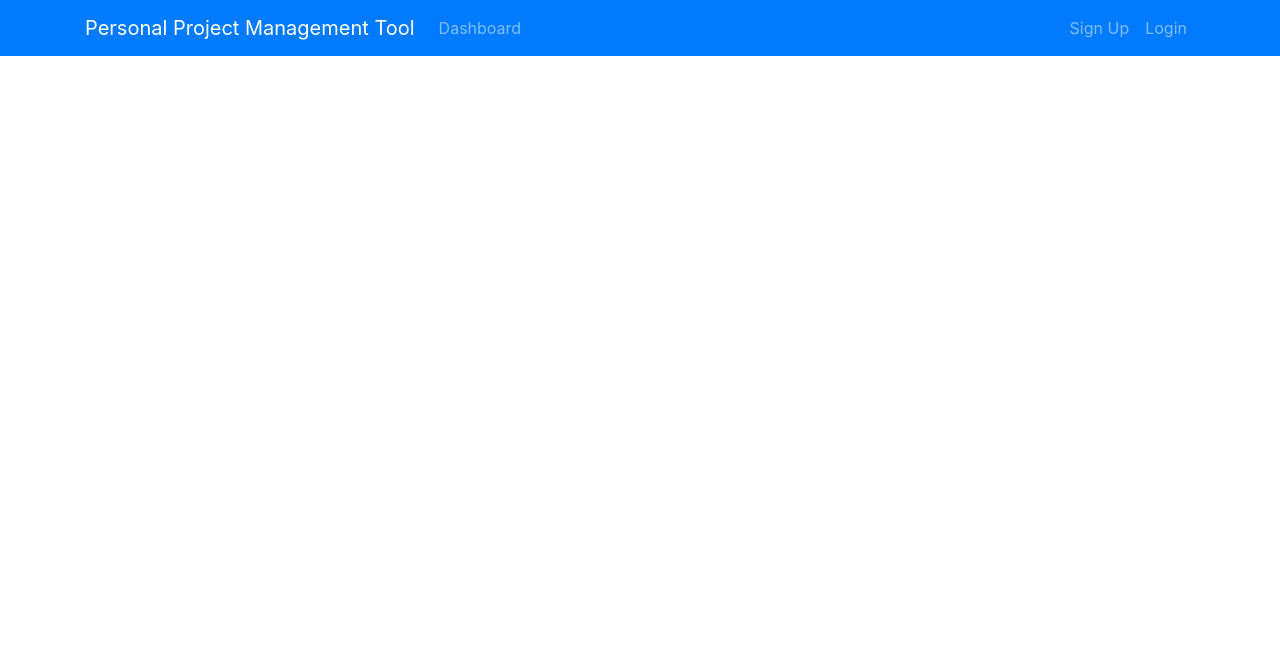
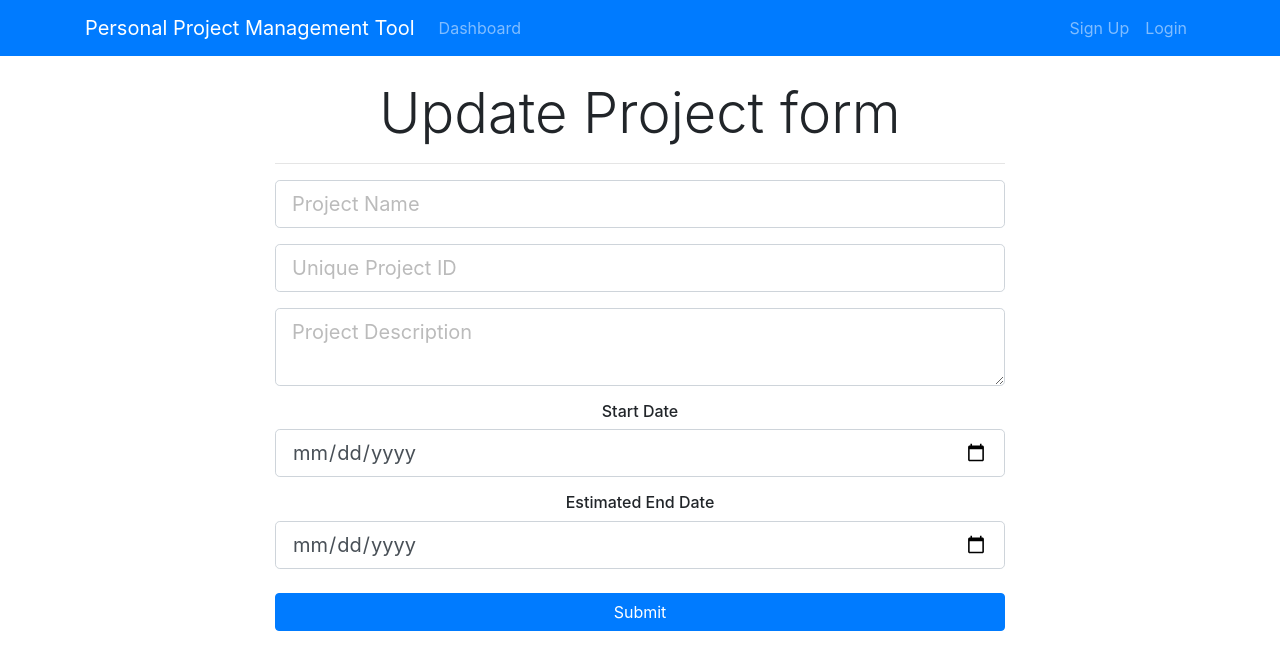
Before and after one commit to yuchenxuuu/PPmtoolSpring, a React (Create React App) app in the folder ppmtoolReact+Redux copy/: page /updateProject/1 in a window 1280 px wide. Shown: the top 670 px of the page. Built offline with nearby package versions, Linux system fonts and the light colour scheme; no server answers; the HTML template or start-up script is replaced by a standard one.

Commit message:
update project enabled

```diff
--- a/ppmtoolReact+Redux copy/package.json
+++ b/ppmtoolReact+Redux copy/package.json
@@ -9,6 +9,7 @@
     "axios": "^0.19.2",
     "bootstrap": "^4.4.1",
     "classnames": "^2.2.6",
+    "core-util-is": "^1.0.2",
     "react": "^16.13.0",
     "react-dom": "^16.13.0",
     "react-redux": "^7.2.0",
--- a/ppmtoolReact+Redux copy/src/App.js
+++ b/ppmtoolReact+Redux copy/src/App.js
@@ -6,17 +6,21 @@ import Header from './Components/Layout/Header';
 import "bootstrap/dist/css/bootstrap.min.css"
 import {BrowserRouter as Router, Route } from "react-router-dom"
 import AddProject from './Components/Project/AddProject';
+import UpdateProject from './Components/Project/UpdateProject';
 import {Provider} from "react-redux"
 import store from './store'
+
+
+
 function App() {
   return (
     <Provider store={store}>
     <Router>
       <div className="App">
         <Header />
-
         <Route exact path="/dashboard" component={Dashboard} />
         <Route exact path="/addProject" component={AddProject} />
+        <Route exact path="/updateProject/:id" component={UpdateProject} />
       </div>
     </Router>
     </Provider>
--- a/ppmtoolReact+Redux copy/src/Components/Dashboard.js
+++ b/ppmtoolReact+Redux copy/src/Components/Dashboard.js
@@ -3,18 +3,36 @@ import Item from './Project/Item';
 import CreateProjectBouttom from './Project/CreateProjectButtom';
 import {connect} from "react-redux"
 import { getProjects } from "../actions/projectAction"
+import PropTypes from "prop-types";
+class Dashboard extends Component {
 
-export default class Dashboard extends Component {
+    componentDidMount () {
+        this.props.getProjects();
+    }
+
     render() {
+        const { projects } = this.props.project;
         return (
             <div>
                 <h1>This is a Component.</h1>
                 <CreateProjectBouttom />
               <br />
               <hr />
-                <Item />
-                <Item />
+              {projects.map(project => (
+                <Item key={project.id} project={project} />
+              ))}
             </div>
         )
     }
 }
+Dashboard.propTypes = {
+    project: PropTypes.object.isRequired,
+    getProjects: PropTypes.func.isRequired
+};
+
+const mapStateToProps = state => ({
+    project: state.project
+
+});
+
+export default connect(mapStateToProps, {getProjects})(Dashboard);
--- a/ppmtoolReact+Redux copy/src/Components/Project/Item.js
+++ b/ppmtoolReact+Redux copy/src/Components/Project/Item.js
@@ -1,18 +1,21 @@
-import React, { Component } from 'react'
+import React, { Component } from 'react';
+import { Link } from 'react-router-dom';
+
 
 export default class item extends Component {
     render() {
+      const { project } = this.props;
         return (
             <div>
               <div className="container">
                 <div className="card card-body bg-light mb-3">
                   <div className="row">
                     <div className="col-2">
-              <span className="mx-auto">REACT</span>
+                        <span className="mx-auto">{project.projectIdentifier}</span>
                     </div>
                     <div className="col-lg-6 col-md-4 col-8">
-              <h3>Spring / React Project</h3>
-              <p>Project to create a Kanban Board with Spring Boot and React</p>
+                      <h3>{project.projectName}</h3>
+                      <p>{project.description}</p>
                     </div>
                     <div className="col-md-4 d-none d-lg-block">
                       <ul className="list-group">
@@ -21,11 +24,11 @@ export default class item extends Component {
                             <i className="fa fa-flag-checkered pr-1"> Project Board </i>
                           </li>
                         </a>
-                <a href="#">
+                        <Link to={`/updateProject/${project.projectIdentifier}`}>
                           <li className="list-group-item update">
                             <i className="fa fa-edit pr-1"> Update Project Info</i>
                           </li>
-                </a>
+                        </Link>
                         <a href="">
                           <li className="list-group-item delete">
                             <i className="fa fa-minus-circle pr-1"> Delete Project</i>
--- /dev/null
+++ b/ppmtoolReact+Redux copy/src/Components/Project/UpdateProject.js
@@ -0,0 +1,137 @@
+import React, { Component } from 'react';
+import PropTypes from "prop-types";
+import { connect } from "react-redux";
+import { getProject, createProject } from "../../actions/projectAction";
+import classnames from "classnames";
+
+class UpdateProject extends Component {
+
+    constructor(){
+        super();
+        this.state={
+            id: "",
+            projectName: "",
+            projectIdentifier: "",
+            description: "",
+            start_date: "",
+            end_date: "",
+        };
+        this.onChange = this.onChange.bind(this);
+        this.onSubmit = this.onSubmit.bind(this);
+    }
+
+    componentWillReceiveProps(nextProps) {
+        const {
+            id,
+            projectName,
+            projectIdentifier,
+            description,
+            start_date,
+            end_date
+        } = nextProps.project
+
+        this.setState({
+            id,
+            projectName,
+            projectIdentifier,
+            description,
+            start_date,
+            end_date
+        });
+    }
+
+    componentDidMount() {
+        const { id } = this.props.match.params;
+        this.props.getProject(id, this.props.history);
+    }
+
+    onChange(e) {
+        this.setState({ [e.target.name]: e.target.value });
+      }
+
+    onSubmit(e) {
+        e.preventDefault();
+        const updateProject = {
+            id: this.state.id,
+            projectName: this.state.projectName,
+            projectIdentifier: this.state.projectIdentifier,
+            description: this.state.description,
+            start_date: this.state.start_date,
+            end_date: this.state.end_date
+          };
+
+          this.props.createProject(updateProject, this.props.history);
+        }
+
+    render() {
+        return (
+            <div className="register">
+                <div className="container">
+                    <div className="row">
+                        <div className="col-md-8 m-auto">
+                            <h5 className="display-4 text-center">Update Project form</h5>
+                            <hr />
+                            <form>
+                                <div className="form-group">
+                                    <input type="text" className="form-control form-control-lg "
+                                    placeholder="Project Name"
+                                    name="projectName"
+                                    onChange={this.onChange}
+                                    value={this.state.projectName}
+                                     />
+                                </div>
+                                <div className="form-group">
+                                    <input type="text" className="form-control form-control-lg"
+                                    placeholder="Unique Project ID"
+                                    name="projectIdentifier"
+                                    onChange={this.onChange}
+                                    value={this.state.projectIdentifier}
+                                        />
+                                </div>
+
+                                <div className="form-group">
+                                    <textarea className="form-control form-control-lg"
+                                    placeholder="Project Description"
+                                    name="description"
+                                    onChange={this.onChange}
+                                    value={this.state.description}
+                                    ></textarea>
+                                </div>
+                                <h6>Start Date</h6>
+                                <div className="form-group">
+                                    <input type="date" className="form-control form-control-lg"
+                                    name="start_date"
+                                    onChange={this.onChange}
+                                    value={this.state.start_date} />
+                                </div>
+                                <h6>Estimated End Date</h6>
+                                <div className="form-group">
+                                    <input type="date" className="form-control form-control-lg"
+                                    name="end_date"
+                                    onChange={this.onChange}
+                                    value={this.state.end_date}  />
+                                </div>
+
+                                <input type="submit" className="btn btn-primary btn-block mt-4" />
+                            </form>
+                        </div>
+                    </div>
+                </div>
+            </div>
+        )
+
+
+    }
+}
+
+
+UpdateProject.propTypes = {
+    getProject: PropTypes.func.isRequired,
+    project: PropTypes.object.isRequired
+};
+
+const mapStateToProps = state => ({
+    project: state.project.project
+});
+
+export default  connect(mapStateToProps, { getProject, createProject })(UpdateProject);
--- a/ppmtoolReact+Redux copy/src/actions/projectAction.js
+++ b/ppmtoolReact+Redux copy/src/actions/projectAction.js
@@ -1,5 +1,5 @@
 import axios from "axios"
-import {GET_ERROR, GET_PROJECTS} from "./types";
+import {GET_ERROR, GET_PROJECTS, GET_PROJECT} from "./types";
 
 export const createProject = (project, history) => async dispatch => {
     try {
@@ -11,9 +11,9 @@ export const createProject = (project, history) => async dispatch => {
             type:GET_ERROR,
             payload:error.response.data
             }
-        )
+        );
     }
-}
+};
 
 export const getProjects = () => async dispatch => {
 
@@ -24,6 +24,17 @@ export const getProjects = () => async dispatch => {
             type:GET_PROJECTS,
             payload:res.data
             }
-        )
+        ) ;
+};
 
-}
+export const getProject = (id, history) => async dispatch => {
+
+    const res = await axios.get
+    (`http://localhost:8080/api/project/${id}`);
+
+    dispatch({
+        type:GET_PROJECT,
+        payload:res.data
+        }
+    ) ;
+};
--- a/ppmtoolReact+Redux copy/src/actions/types.js
+++ b/ppmtoolReact+Redux copy/src/actions/types.js
@@ -1,3 +1,5 @@
 export const GET_ERROR = "GET_ERROR";
 
 export const GET_PROJECTS = "GET_PROJECTS";
+
+export const GET_PROJECT = "GET_PROJECT";
--- a/ppmtoolReact+Redux copy/src/reducers/projectReducer.js
+++ b/ppmtoolReact+Redux copy/src/reducers/projectReducer.js
@@ -1,4 +1,4 @@
-import {GET_PROJECTS} from "../actions/types"
+import {GET_PROJECTS,GET_PROJECT} from "../actions/types"
 
 const initialState = {
     projects: [],
@@ -13,6 +13,11 @@ export default function(state=initialState, action){
                 projects:action.payload
             }
 
+        case GET_PROJECT:
+                return {
+                    ...state,
+                    project:action.payload
+                }
         default:
             return state;
     }
```
Lines whose indentation alone changed are shown as unchanged.
